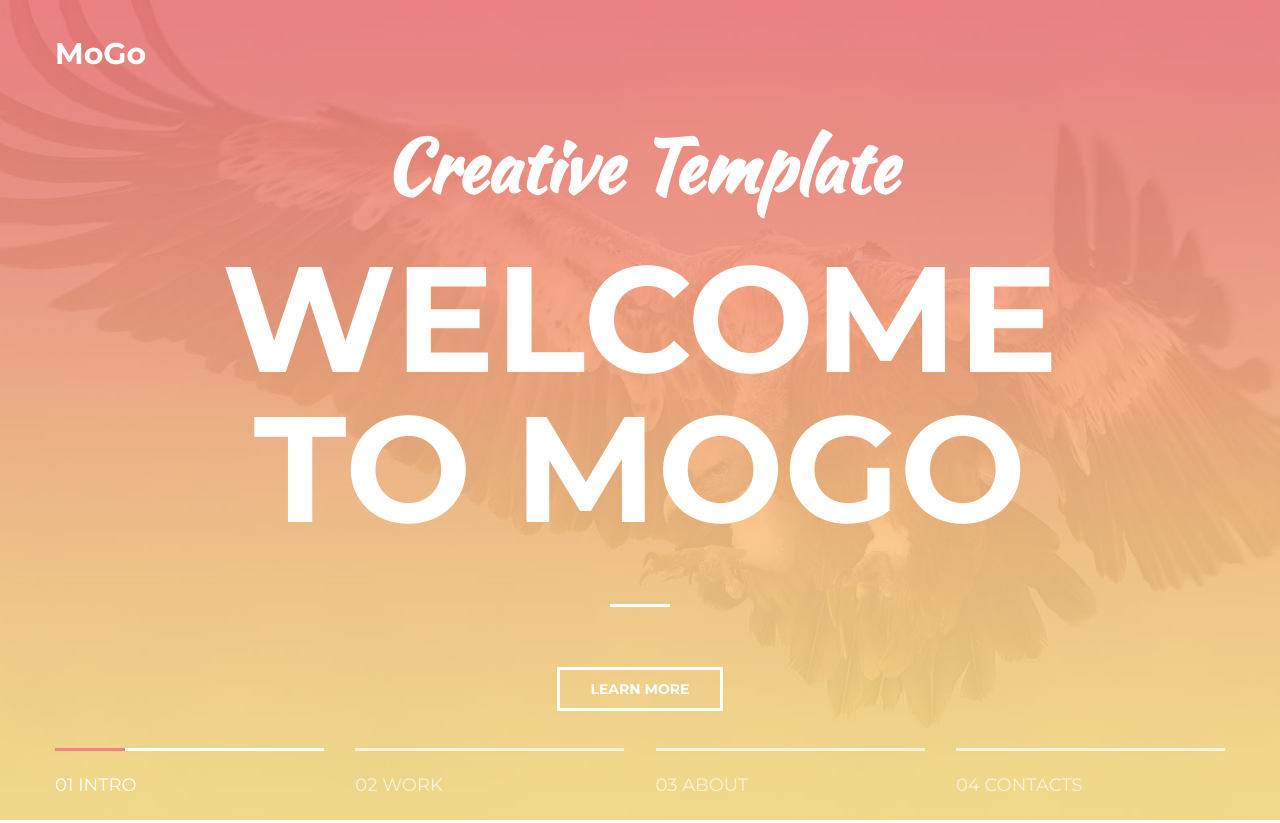
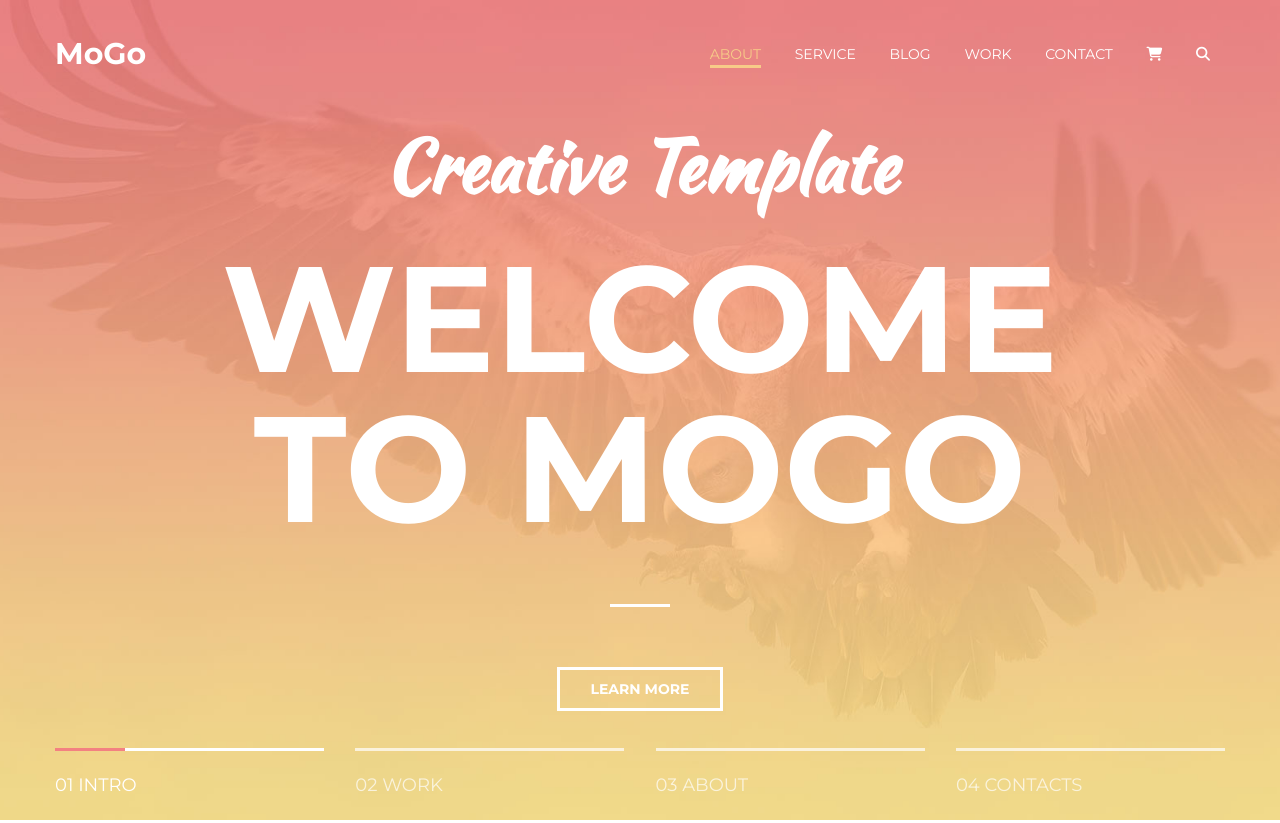
Before and after one commit to BigHeadliner/MoGo, a plain HTML site: page index.html in a window 1280 px wide. Shown: the top 823 px of the page. Drawn offline with nearby package versions, Linux system fonts and the light colour scheme.

Commit message:
add nav again

```diff
--- a/index.html
+++ b/index.html
@@ -16,8 +16,17 @@
 <header class="header" id="header">
   <div class="container">
        <div class="header__inner">
+
            <div class="header__logo" data-scroll="#intro">MoGo</div>
-
+           <nav class="nav" id="nav">
+            <a class="nav__link active" href="#"  data-scroll="#about" >About</a>
+            <a class="nav__link" href="#" data-scroll="#services">Service</a>
+            <a class="nav__link" href="#" data-scroll="#blog">Blog</a>
+            <a class="nav__link" href="#" data-scroll="#works">Work</a>
+            <a class="nav__link" href="#" data-scroll="#footer">Contact</a>
+            <a class="nav__link" href="#"><i class="fas fa-shopping-cart"></i> </a>
+            <a class="nav__link" href="#"><i class="fas fa-search"></i> </a>
+        </nav>
 
        <button class="nav--toggle" id="nav_toggle"  typpe="button">
            <span class="nav--toggle__item">Menu</span>
```
